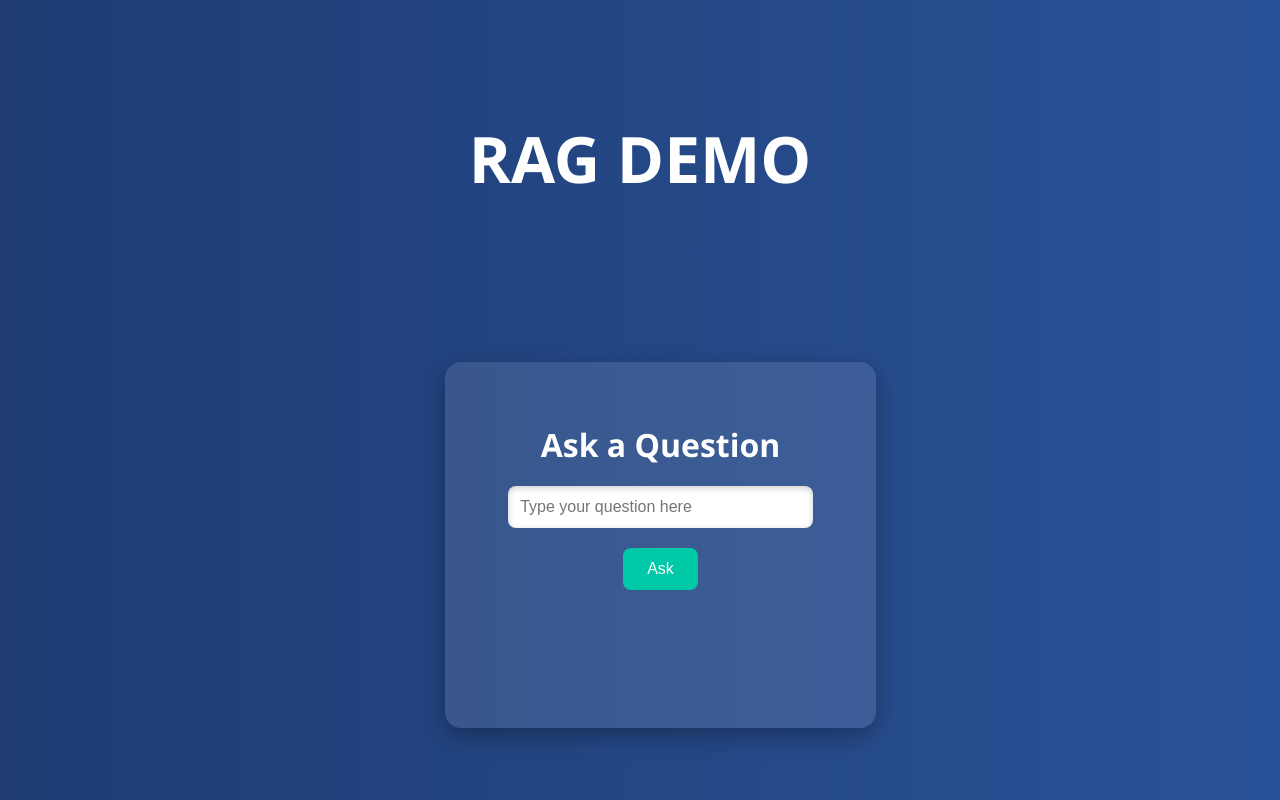
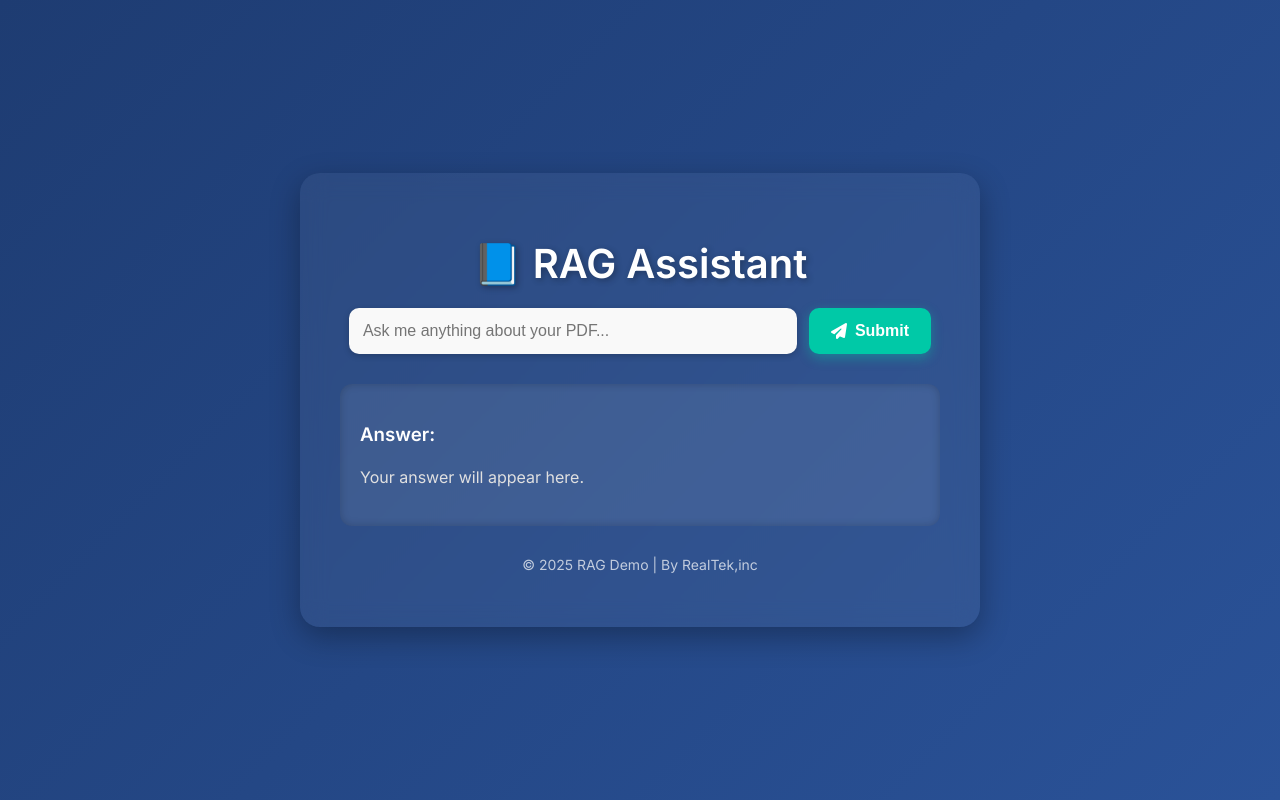
Before and after one commit to HammerLock7/RAG-1, a plain HTML site: page templates/index.html in a window 1280 px wide. Drawn offline with Linux system fonts and the light colour scheme.

Commit message:
new lines

```diff
--- a/static/script.js
+++ b/static/script.js
@@ -1,9 +1,17 @@
 async function submitQuestion() {
   const input = document.getElementById("question");
-    const question = input.value;
+  const question = input.value.trim();
   const answerDisplay = document.getElementById("answer");
+  const loader = document.getElementById("loader");
+  const responseBox = answerDisplay.closest(".response-box");
 
-    answerDisplay.innerText = "Thinking...";
+  if (!question) {
+    answerDisplay.innerText = "Please enter a question.";
+    return;
+  }
+  loader.classList.remove("hidden");
+  answerDisplay.innerText = "";
+  answerDisplay.classList.remove("fade-in");
 
   try {
     const res = await fetch("http://127.0.0.1:8000/query", {
@@ -21,10 +29,16 @@ async function submitQuestion() {
     } else {
       answerDisplay.innerText = "No answer returned.";
     }
+
+    // Animate answer appearance
+    void answerDisplay.offsetWidth;
+    answerDisplay.classList.add("fade-in");
+
   } catch (error) {
     console.error("Error during fetch:", error);
-        answerDisplay.innerText = "Failed to get an answer.";
+    answerDisplay.innerText = "Oops! Something went wrong. Please try again.";
+  } finally {
+    loader.classList.add("hidden");
+    input.value ="";
   }
-
-    input.value = "";
 }
--- a/static/style.css
+++ b/static/style.css
@@ -1,66 +1,136 @@
+@import url('https://fonts.googleapis.com/css2?family=Inter:wght@400;600&display=swap');
+
 body {
-      background: linear-gradient(to right, #1e3c72, #2a5298);
-      font-family: 'Segoe UI', Tahoma, Geneva, Verdana, sans-serif;
-      color: #fff;
   margin: 0;
   padding: 0;
+  font-family: 'Inter', sans-serif;
+  background: linear-gradient(135deg, #1e3c72, #2a5298);
   display: flex;
+  justify-content: center;
   align-items: center;
-      justify-content: center;
   height: 100vh;
-      overflow: hidden;
+  color: #fff;
 }
 
-    .main {
-      background-color: rgba(255, 255, 255, 0.1);
+.app-container {
+  background-color: rgba(255, 255, 255, 0.05);
   padding: 40px;
-      border-radius: 16px;
-      box-shadow: 0 8px 24px rgba(0, 0, 0, 0.3);
+  border-radius: 20px;
+  box-shadow: 0 10px 30px rgba(0, 0, 0, 0.3);
   width: 90%;
-      max-width: 500px;
+  max-width: 600px;
+  backdrop-filter: blur(12px);
   text-align: center;
+  animation: fadeIn 1.2s ease-in-out;
 }
 
-    h1 {
-      margin-bottom: 20px;
-      font-size: 32px;
+@keyframes fadeIn {
+  from { opacity: 0; transform: translateY(20px); }
+  to { opacity: 1; transform: translateY(0); }
 }
 
-    .title{
-        text-align: center;
-        margin-bottom: 10rem;
-        font-size: 4rem;
+.app-header h1 {
+  font-size: 2.5rem;
+  margin-bottom: 20px;
+  text-shadow: 2px 2px 6px rgba(0,0,0,0.3);
+}
+
+.chat-box {
+  display: flex;
+  justify-content: center;
+  align-items: center;
+  gap: 12px;
+  margin-bottom: 30px;
 }
 
 input[type="text"] {
-      padding: 12px;
-      width: 80%;
+  padding: 14px;
+  width: 70%;
   font-size: 16px;
   border: none;
-      border-radius: 8px;
-      margin-bottom: 20px;
+  border-radius: 10px;
   outline: none;
-      box-shadow: inset 0 2px 6px rgba(0, 0, 0, 0.2);
+  color: #333;
+  background-color: #f9f9f9;
+  box-shadow: 0 2px 6px rgba(0,0,0,0.2);
+  transition: 0.3s;
+}
+
+input[type="text"]:focus {
+  box-shadow: 0 0 8px rgba(0,201,167,0.8);
 }
 
 button {
-      padding: 12px 24px;
-      background-color: #00c9a7;
+  padding: 14px 22px;
+  background: #00c9a7;
+  color: white;
+  font-size: 16px;
+  font-weight: 600;
   border: none;
-      border-radius: 8px;
-      font-size: 16px;
-      color: white;
+  border-radius: 10px;
   cursor: pointer;
-      transition: background-color 0.3s ease;
+  display: flex;
+  align-items: center;
+  gap: 8px;
+  box-shadow: 0 4px 12px rgba(0,201,167,0.4);
+  transition: all 0.3s ease;
 }
 
 button:hover {
-      background-color: #00b497;
+  background: #00b497;
+  transform: scale(1.05);
+}
+
+.loader {
+  width: 40px;
+  height: 40px;
+  margin: 0 auto 20px;
+  border: 4px solid rgba(255, 255, 255, 0.3);
+  border-top: 4px solid #00c9a7;
+  border-radius: 50%;
+  animation: spin 1s linear infinite;
+}
+
+.loader.hidden {
+  display: none;
+}
+
+@keyframes spin {
+  0% { transform: rotate(0deg); }
+  100% { transform: rotate(360deg); }
+}
+
+.response-box {
+  text-align: left;
+  background: rgba(255, 255, 255, 0.08);
+  padding: 20px;
+  border-radius: 12px;
+  box-shadow: inset 0 0 8px rgba(0,0,0,0.2);
+  min-height: 80px;
+}
+
+  .response-box {
+  text-align: left;
+  background: rgba(255, 255, 255, 0.08);
+  padding: 20px;
+  border-radius: 12px;
+  box-shadow: inset 0 0 8px rgba(0, 0, 0, 0.2);
+  min-height: 80px;
+  max-height: 300px; /* Prevent stretching beyond this height */
+  overflow-y: auto;   /* Enable scrollbar if content exceeds max-height */
+  transition: all 0.3s ease; /* Smooth transition for height changes */
 }
 
 #answer {
-      margin-top: 20px;
-      font-size: 18px;
-      color: #ffffff;
-      min-height: 60px;
+  font-size: 16px;
+  color: #e0e0e0;
+  line-height: 1.6;
+  white-space: pre-wrap;
 }
+
+
+.app-footer {
+  margin-top: 30px;
+  font-size: 14px;
+  opacity: 0.7;
+}
--- a/templates/index.html
+++ b/templates/index.html
@@ -1,24 +1,36 @@
 <!DOCTYPE html>
 <html lang="en">
 <head>
-    <meta charset="UTF-8">
-    <meta name="viewport" content="width=device-width, initial-scale=1.0">
-    <title>RAG DEMO</title>
-    <link rel="stylesheet" href="/static/style.css">
-    <script src="/static/script.js" defer></script>
-
+  <meta charset="UTF-8" />
+  <meta name="viewport" content="width=device-width, initial-scale=1.0" />
+  <title>RAG Assistant</title>
+  <link rel="stylesheet" href="/static/style.css" />
+  <script src="https://kit.fontawesome.com/a076d05399.js" crossorigin="anonymous"></script>
+  <script src="/static/script.js" defer></script>
 </head>
 <body>
-    <div class="center">
-        <h1 class="title">RAG DEMO</h1>
-        <div class="main">
-            <h1>Ask a Question</h1>
-            <input type="text" id="question" placeholder="Type your question here" />
-            <button onclick="submitQuestion()">Ask</button>
-            <p id="answer"></p>
-        </div>
+  <div class="app-container">
+    <header class="app-header">
+      <h1>📘 RAG Assistant</h1>
+    </header>
 
-    </div>
+    <main class="chat-container">
+      <div class="chat-box">
+        <input type="text" id="question" placeholder="Ask me anything about your PDF..." />
+        <button onclick="submitQuestion()">
+          <i class="fas fa-paper-plane"></i> Submit
+        </button>
+      </div>
+      <div class="loader hidden" id="loader"></div>
+      <div class="response-box">
+        <h3>Answer:</h3>
+        <p id="answer">Your answer will appear here.</p>
+      </div>
+    </main>
 
+    <footer class="app-footer">
+      <p>&copy; 2025 RAG Demo | By RealTek,inc</p>
+    </footer>
+  </div>
 </body>
 </html>
```
Also changed, not shown: 1 other file. Lines whose indentation alone changed are shown as unchanged.
